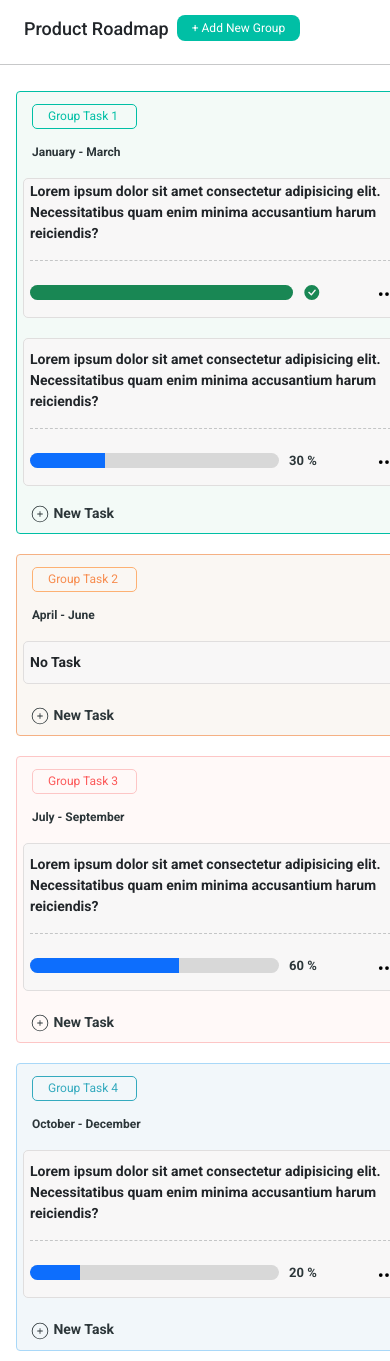
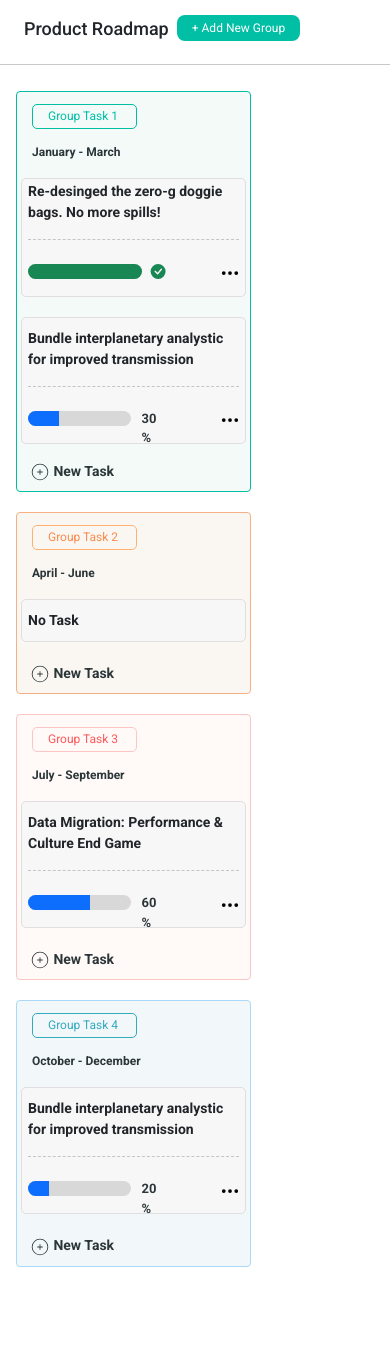
Before and after one commit to AprilianoPeramu/kanban-board, a React (Create React App) app: page / in a window 390 px wide. After the commit the page ends 1277 px from the top, so only its background shows below. Built offline with nearby package versions, Linux system fonts and the light colour scheme.

Commit message:
add responsive for each 320,375,425, and 1024

```diff
--- a/src/App.css
+++ b/src/App.css
@@ -174,11 +174,12 @@ span{
 	width: 100%;
 }
 
-@media all and (min-width:375px) and (max-width: 480px) {
+
+@media only screen and (min-device-width : 320px) and (max-device-width : 480px) {
   .cardbody{
     border: 1px solid rgb(224, 222, 222);
     background-color: rgb(248, 247, 247);
-    margin: 12px 6px;
+    margin: 12px 4px;
     padding: 2px 6px;
     border-radius: 5px;
     font-size: 14px;
@@ -186,19 +187,23 @@ span{
     width: 380px;
   }
   .container-fluid{
-    margin: auto;
+    display: flex;
   }
+  .navline{
+    width: 420px;
+  }
+
 }
 
-@media all and (min-width:768px) and (max-width: 1024px) {
+@media only screen and (min-device-width : 768px) and (max-device-width : 1024px) {
   .cardbody{
     border: 1px solid rgb(224, 222, 222);
     background-color: rgb(248, 247, 247);
-    margin: 12px 15px;
-    padding: 2px 15px;
+    margin: 12px 4px;
+    padding: 2px 6px;
     border-radius: 5px;
     font-size: 14px;
     font-weight: bold;
-    width: 200px;
+    width: 225px;
   }
 }
--- a/src/component/Kanban.jsx
+++ b/src/component/Kanban.jsx
@@ -20,7 +20,7 @@ const Kanban = () => {
                                 <p>January - March</p>
                             </div>
                             <div className="cardbody">
-                                <p>Lorem ipsum dolor sit amet consectetur adipisicing elit. Necessitatibus quam enim minima accusantium harum reiciendis?</p>
+                                <p>Re-desinged the zero-g doggie bags. No more spills!</p>
                                 <hr className='lines' />
                                 <div className="bar d-flex ">
                                     <ProgressBar now={100} variant="success" className='progress mt-2' />
@@ -29,7 +29,7 @@ const Kanban = () => {
                                 </div>
                             </div>
                             <div className="cardbody mt-2 mb-2">
-                                <p className='mt-2 mb-2'>Lorem ipsum dolor sit amet consectetur adipisicing elit. Necessitatibus quam enim minima accusantium harum reiciendis?</p>
+                                <p className='mt-2 mb-2'>Bundle interplanetary analystic for improved transmission</p>
                                 <hr className='lines' />
                                 <div className="bar d-flex ">
                                     <ProgressBar now={30} className='progress mt-2' /><span className='persen'> 30 %</span>
@@ -63,7 +63,7 @@ const Kanban = () => {
                                 <p>July - September</p>
                             </div>
                             <div className="cardbody">
-                                <p className='mt-2 mb-2'>Lorem ipsum dolor sit amet consectetur adipisicing elit. Necessitatibus quam enim minima accusantium harum reiciendis?</p>
+                                <p className='mt-2 mb-2'>Data Migration: Performance & Culture End Game</p>
                                 <hr className='lines' />
                                 <div className="bar d-flex ">
                                     <ProgressBar now={60} className='progress mt-2' /><span className='persen'> 60 %</span>
@@ -83,7 +83,7 @@ const Kanban = () => {
                                 <p>October - December</p>
                             </div>
                             <div className="cardbody">
-                                <p className='mt-2 mb-2'>Lorem ipsum dolor sit amet consectetur adipisicing elit. Necessitatibus quam enim minima accusantium harum reiciendis?</p>
+                                <p className='mt-2 mb-2'>Bundle interplanetary analystic for improved transmission</p>
                                 <hr className='lines' />
                                 <div className="bar d-flex ">
                                     <ProgressBar now={20} className='progress mt-2' /><span className='persen'> 20 %</span>
--- a/src/component/Navbar.jsx
+++ b/src/component/Navbar.jsx
@@ -7,7 +7,7 @@ const Navbar = () => {
         <h5 className='ms-4 mb-2'>Product Roadmap</h5>
         <button className='butn ms-2 justify-content-start'> + Add New Group</button>
         </div>
-        <hr/>
+        <hr className='navline'/>
     </div>
   )
 }
```
